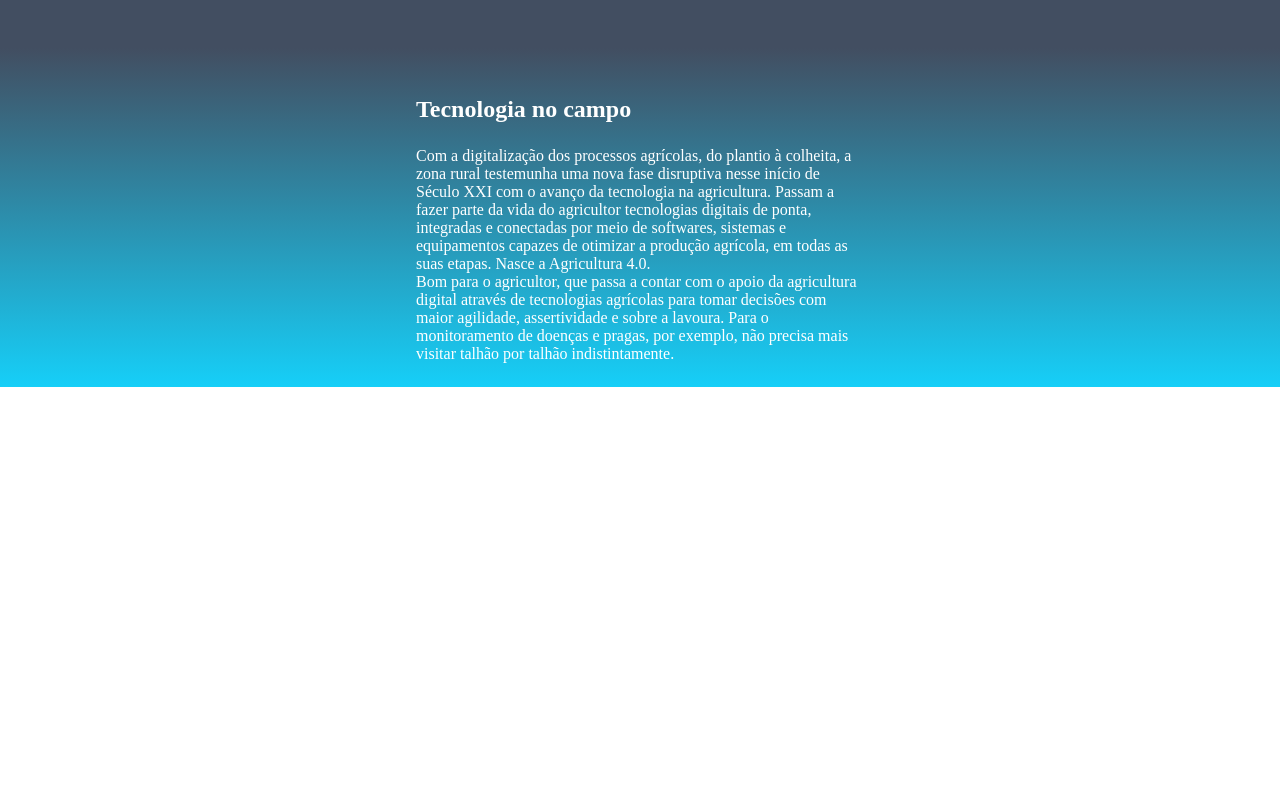
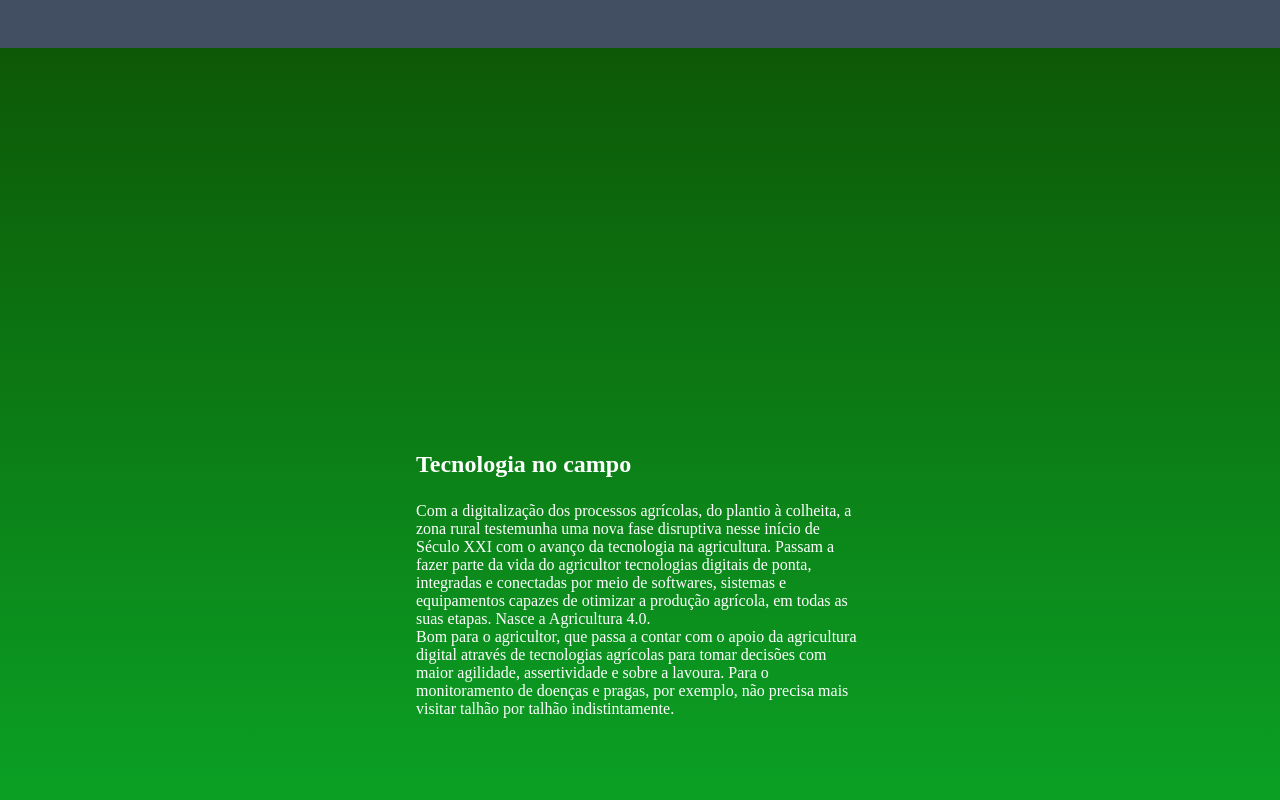
Before and after one commit to cadu147/agrinho, a plain HTML site: page index.html in a window 1280 px wide. Shown: the top 800 px of the page. Drawn offline with Linux system fonts and the light colour scheme.

Commit message:
Update style.css

```diff
--- a/style.css
+++ b/style.css
@@ -27,12 +27,13 @@
 }
 
 .escola{
-    background-image: linear-gradient(#424E61,#16CFF8);
+    background-image: linear-gradient(#0d5806,#0abd31);
     color:white;
     display: flex;
     justify-content: center;
     align-items: center;
     padding: 24px 0;
+    height: 1000px;
 }
 
 .escola-div-conteudo{
```
